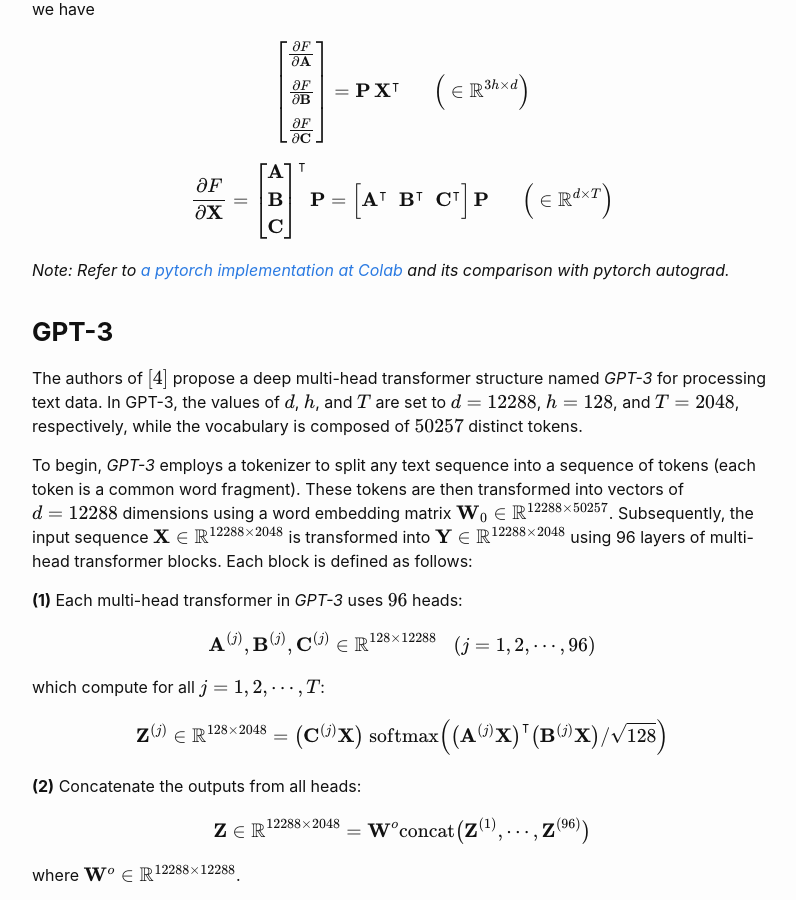
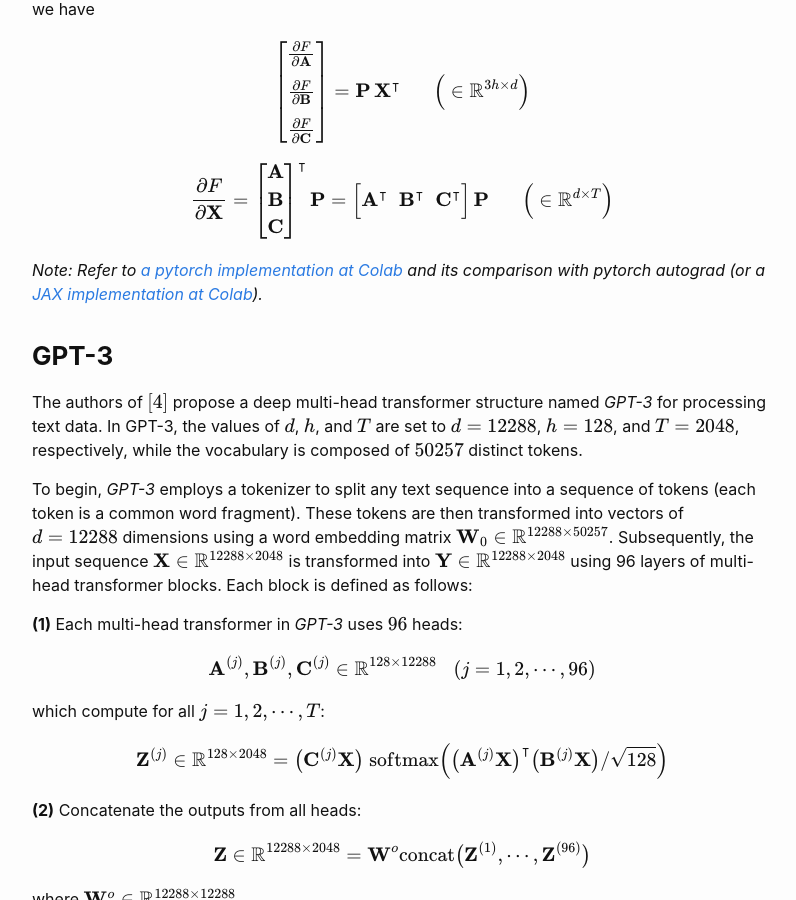
Before and after one commit to iNCML/incml.github.io, a Jekyll site: the page built from _posts/2023-03-05-Transformer-GPT.md, in a window 1280 px wide and 900 px high, scrolled down 6677 px. Shown: the whole window, without its empty margins (238-1034 px from the left). Built offline with Jekyll 4.4.1, drawn with Linux system fonts in a browser that asks for light colours; formulas are drawn with MathJax 3.

Commit message:
added a link to JAX implementation

```diff
--- a/_posts/2023-03-05-Transformer-GPT.md
+++ b/_posts/2023-03-05-Transformer-GPT.md
@@ -397,7 +397,7 @@ $$
 \;\;\;\;\;\;\Big(\in \mathbb{R}^{d \times T} \Big)
 $$
 
-*Note: Refer to [a pytorch implementation at Colab](https://colab.research.google.com/drive/1-op--04cwJI2L8iPNIgNoPsJ3uPke8OB?usp=sharing) and its comparison with pytorch autograd.*
+*Note: Refer to [a pytorch implementation at Colab](https://colab.research.google.com/drive/1-op--04cwJI2L8iPNIgNoPsJ3uPke8OB) and its comparison with pytorch autograd (or a [JAX implementation at Colab](https://colab.research.google.com/drive/1WOdo0AuSn-lIzOxXLxTwDAKPJhzEvJ2e)).*
 
 ### **GPT-3**
 
```
